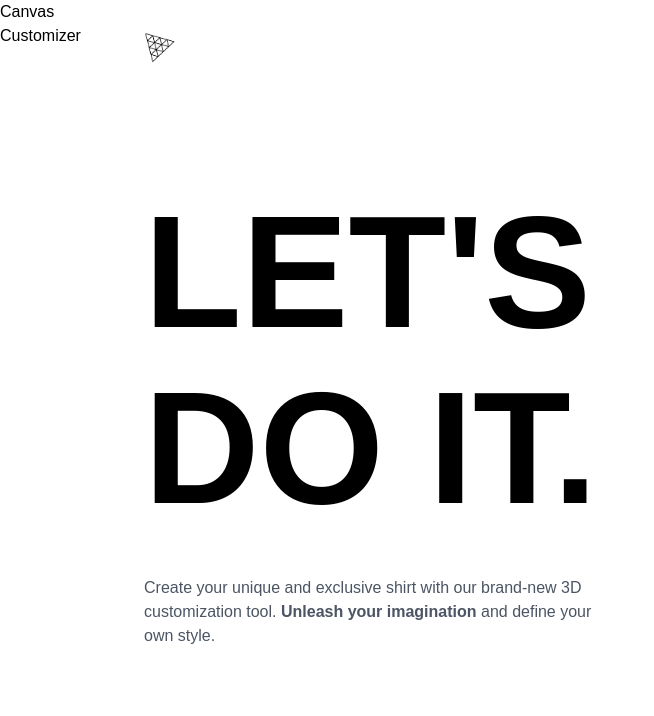
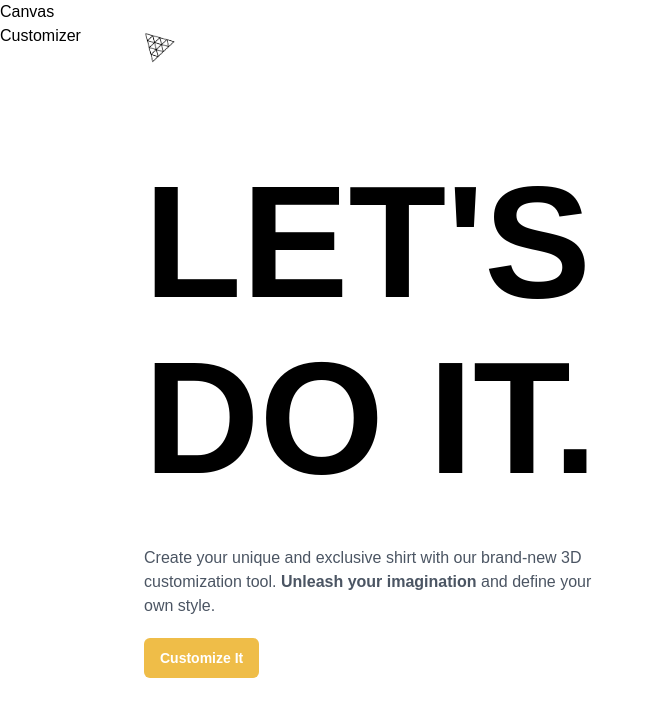
Before and after one commit to rishikrc3/three_d_tshirts, a React (Vite) app: page / in a window 1280 px wide. Shown: the top 716 px of the page, without its empty margins (0-654 px from the left). Built offline with nearby package versions, Linux system fonts and the light colour scheme; a web font is replaced by a local one.

Commit message:
button_done

```diff
--- /dev/null
+++ b/src/components/CustomButton.jsx
@@ -0,0 +1,29 @@
+import React from 'react'
+import state from '../store'
+import { useSnapshot } from 'valtio'
+
+
+
+const CustomButton = ({type, title, customStyles, handleClick}) => {
+    const snap = useSnapshot(state);
+    const generateStyle = (type) => {
+        if(type === 'filled') {
+          return {
+            backgroundColor: snap.color,
+            color: '#fff'
+          }
+        }
+    }
+
+
+  return (
+    <button
+    className={`px-2 py-1.5 flex-1 rounded-md ${customStyles}`}
+    style={generateStyle(type)}
+  >
+    {title}
+  </button>
+  )
+}
+
+export default CustomButton
--- /dev/null
+++ b/src/components/index.js
@@ -0,0 +1,2 @@
+import CustomButton from "./CustomButton";
+export { CustomButton };
--- a/src/pages/Home.jsx
+++ b/src/pages/Home.jsx
@@ -2,6 +2,7 @@ import React from 'react'
 import {motion, AnimatePresence} from 'framer-motion'
 import { useSnapshot } from 'valtio'
 import state from '../store';
+import { CustomButton } from '../components';
 import {
     headContainerAnimation,
     headContentAnimation,
@@ -34,7 +35,12 @@ const Home = () => {
               <p className="max-w-md font-normal text-gray-600 text-base">
               Create your unique and exclusive shirt with our brand-new 3D customization tool. <strong>Unleash your imagination</strong>{" "} and define your own style.
               </p>
-
+            <CustomButton
+            type="filled"
+            title="Customize It"
+            handleClick={() => state.intro = false}
+            customStyles="w-fit px-4 py-2.5 font-bold text-sm"
+            />
             </motion.div>
             </motion.div>
           </motion.section>)}
```
